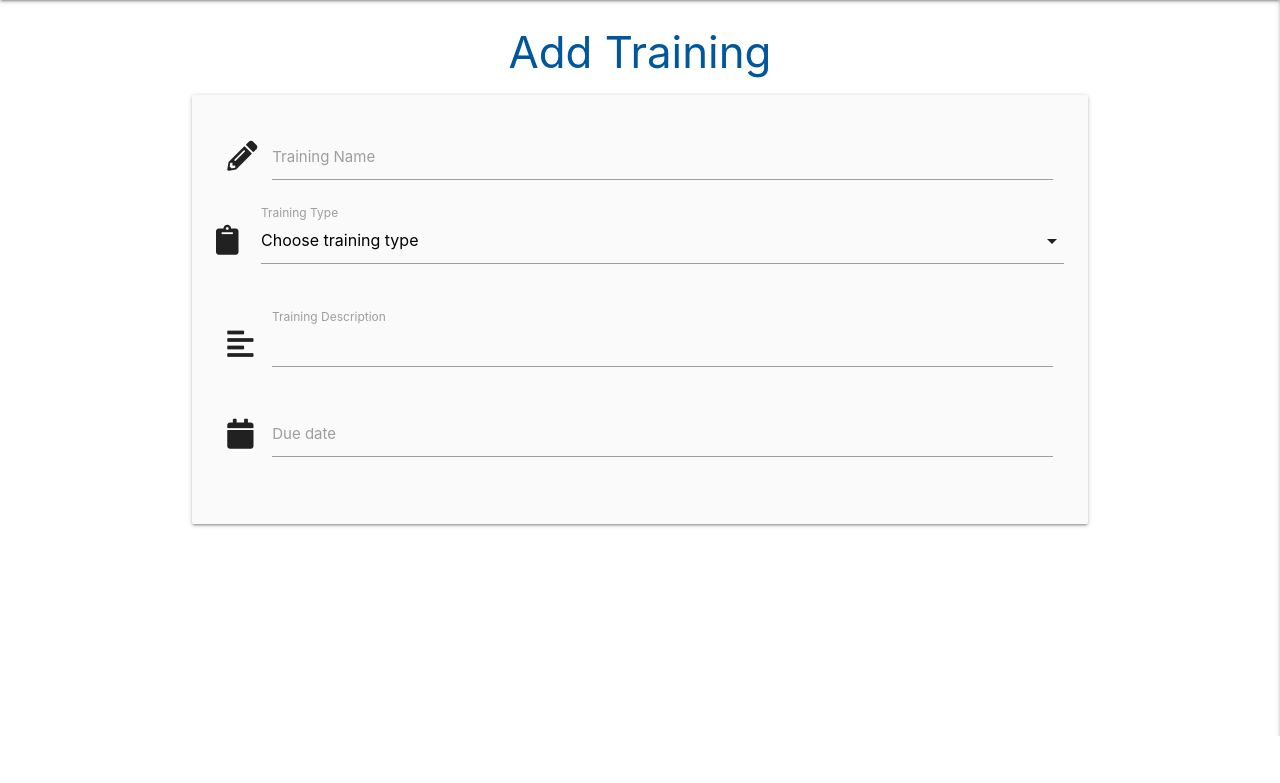
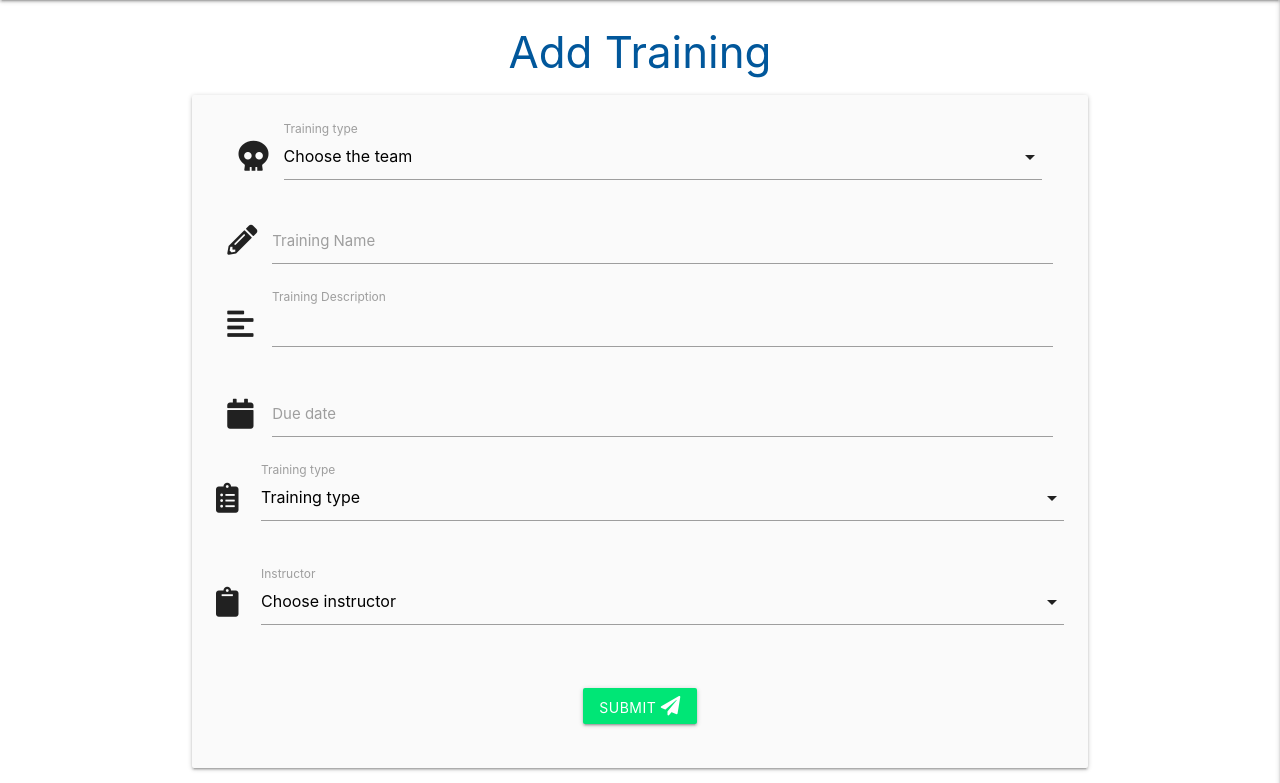
Before and after one commit to vinnieOrdobas/Code-Institute-MS3-team-tracker, a Flask app: page /add_training in a window 1280 px wide. Shown: the part 64-847 px from the top of the page. Before the commit the page ends 800 px from the top, so only its background shows below. Run offline with Flask 2, Linux system fonts and the light colour scheme; data that the repository does not hold is empty; some libraries are stand-ins or nearby versions.

Commit message:
Allow user to submit training to db

```diff
--- a/app.py
+++ b/app.py
@@ -109,9 +109,27 @@ def logout():
     return redirect(url_for('login'))
 
 
-@app.route("/add_training")
+@app.route("/add_training", methods=['GET', 'POST'])
 def add_training():
-    return render_template('add_training.html')
+    if request.method == 'POST':
+        training = {
+            "team_name": request.form.get('training_team'),
+            "training_name": request.form.get('training_name'),
+            "training_description": request.form.get('training_description'),
+            "training_date": request.form.get('due_date'),
+            "instructor": request.form.get('instructor_name'),
+            "training_type": request.form.get('training_type'),
+            "created_by": session['user']
+        }
+        mongo.db.trainings.insert_one(training)
+        flash("Training Successfully Created")
+        return redirect(url_for('get_trainings'))
+    teams = mongo.db.teams.find().sort('team_name', 1)
+    training_types = mongo.db.training_types.find().sort('training_type', 1)
+    instructors = mongo.db.instructors.find().sort('instructor_name', 1)
+    return render_template('add_training.html',
+        instructors=instructors, training_types=training_types,
+        teams=teams)
 
 
 if __name__ == "__main__":
--- a/templates/add_training.html
+++ b/templates/add_training.html
@@ -4,7 +4,19 @@
     <h3 class="light-blue-text text-darken-4 center-align">Add Training</h3>
 
       <div class="row card-panel grey lighten-5">
-        <form class="col s12" method="POST" action="">
+        <form class="col s12" method="POST" action="{{ url_for('add_training') }}">
+            <!-- team name -->
+            <div class="input-field col s12">
+                <i class="fas fas fa-skull prefix"></i>
+                <select id="training_team" name="training_team" class="validate" required>
+                    <option value="" disabled selected>Choose the team</option>
+                    {% for team in teams %}
+                        <option value="{{ team.team_name }}">{{ team.team_name }}</option>
+                    {% endfor %}
+                </select>
+                <label for="training_type">Training type</label>
+            </div>
+            <!-- training name -->
             <div class="row">
                 <div class="input-field col s12">
                     <i class="fas fa-pencil-alt prefix"></i>
@@ -12,18 +24,7 @@
                     maxlength="25" minlength="5" type="text" class="validate" required>
                     <label for="training_name">Training Name</label>
                 </div>
-                <div class="row">
-                    <div class="input-field col s12">
-                        <i class="fas fa-clipboard prefix"></i>
-                        <select id="training_types" name="training_types" class="validate" required>
-                            <option value="" disabled selected>Choose training type</option>
-                            <option value="Deck Training">Deck Training</option>
-                            <option value="Shadowing">Shadowing</option>
-                            <option value="Reverse Shadowing">Reverse Shadowing</option>
-                        </select>
-                        <label for="training_types">Training Type</label>
-                    </div>
-                </div>
+                <!-- training description -->
                 <div class="input-field col s12">
                     <i class="fas fa-align-left prefix"></i>
                     <textarea id="training_description" name="training_description"
@@ -31,10 +32,45 @@
                     </textarea>
                     <label for="training_description">Training Description</label>
                 </div>
+                <!-- due date -->
                 <div class="input-field col s12">
                     <i class="fas fa-calendar alt prefix"></i>
                     <input id="due_date" name="due_date" type="text" class="datepicker validate" required>
                     <label for="due_date">Due date</label>
+                </div>
+                <!-- training type -->
+                <div class="row">
+                    <div class="input-field col s12">
+                        <i class="fas fa-clipboard-list prefix"></i>
+                        <select id="training_type" name="training_type" class="validate" required>
+                            <option value="" disabled selected>Training type</option>
+                            {% for training_type in training_types %}
+                                <option value="{{ training_type.training_type }}">{{ training_type.training_type }}</option>
+                            {% endfor %}
+                        </select>
+                        <label for="training_type">Training type</label>
+                    </div>
+                </div>
+                <!-- instructor -->
+                <div class="row">
+                    <div class="input-field col s12">
+                        <i class="fas fa-clipboard prefix"></i>
+                        <select id="instructor_name" name="instructor_name" class="validate" required>
+                            <option value="" disabled selected>Choose instructor</option>
+                            {% for instructor in instructors %}
+                                <option value="{{ instructor.instructor_name }}">{{ instructor.instructor_name }}</option>
+                            {% endfor %}
+                        </select>
+                        <label for="instructor_name">Instructor</label>
+                    </div>
+                </div>
+            </div>
+            <!-- submit button -->
+            <div class="row">
+                <div class="col s12 center-align">
+                    <button class="btn waves-effect waves-light  green accent-3" type="submit">Submit
+                        <i class="fas fa-paper-plane"></i>
+                    </button>
                 </div>
             </div>
         </form>
```
Also changed, not shown: templates/trainings.html (+1 -6 lines).
